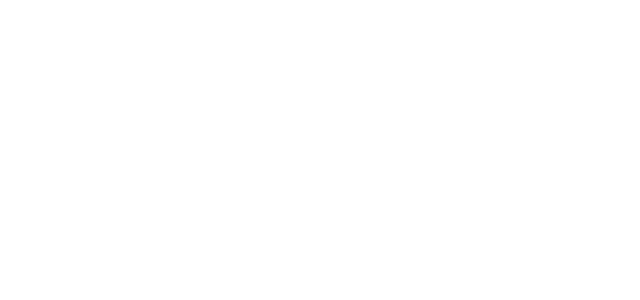
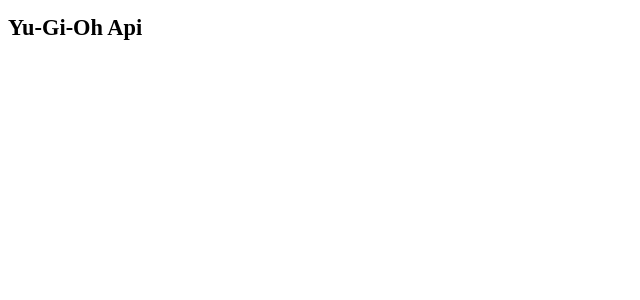
Before and after one commit to JacopoGrippiotti/vite-yu-gi-oh, a Vue app: page / in a window 1280 px wide. Shown: the top 300 px of the page, without its empty margins (0-640 px from the left). Built offline with nearby package versions, Linux system fonts and the light colour scheme.

Commit message:
imported AppHeader and AppMain components in App.vue

```diff
--- a/src/App.vue
+++ b/src/App.vue
@@ -1,12 +1,18 @@
 <script>
-
+import AppHeader from './components/AppHeader.vue';
+import AppMain from './components/AppMain.vue'
 export default{
-  name:'App'
+  name:'App',
+  components:{
+    AppHeader,
+    AppMain
+  }
 }
 </script>
 
 <template>
-
+  <AppHeader/>
+  <AppMain/>
 </template>
 
 <style lang="scss">
```
